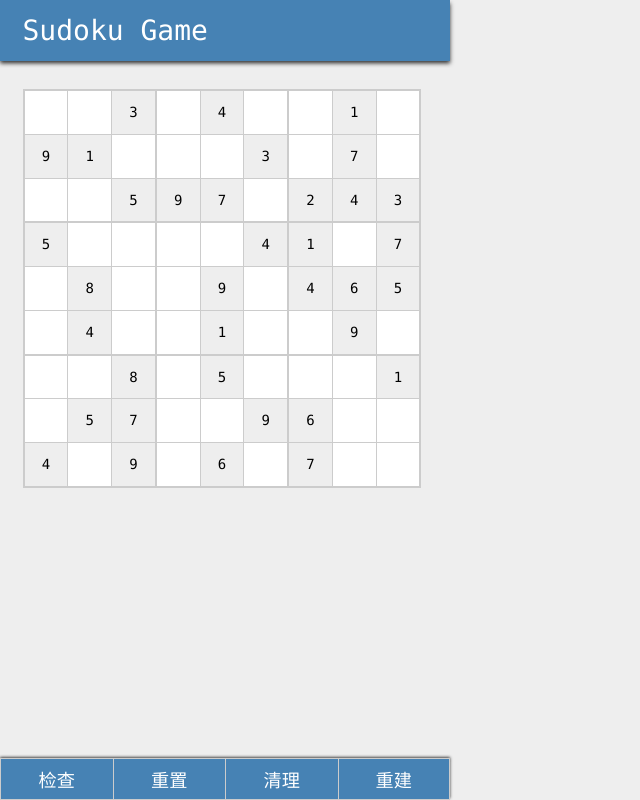
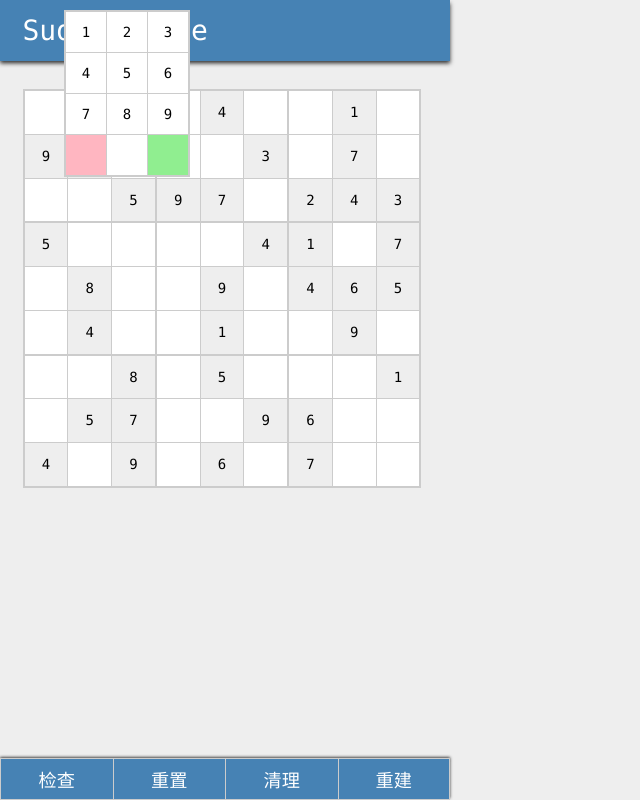
Before and after one commit to suuzhh/sudoku, a website built with webpack: page template.html in a window 1280 px wide. Shown: the whole page, without its empty margins (0-640 px from the left). Built offline with nearby package versions, Linux system fonts and the light colour scheme.

Commit message:
add 弹出面板样式

```diff
--- a/src/scss/main.scss
+++ b/src/scss/main.scss
@@ -1,5 +1,7 @@
 $shadowBottom: 0 0.2rem 0.3rem rgba(48, 48, 48, 192);
 $shadowTop: 0 -0.1rem 0.2rem rgba(48,48,48,192);
+
+$popupCellSize: 40px;
 
 html {
     font-size: 14px;
@@ -65,6 +67,14 @@ body {
             &.fixed {
                 background: #eee;
             }
+
+            &.mark1 {
+                background: lightpink;
+            }
+
+            &.mark2 {
+                background: lightgreen;
+            }
         }
 
         &.row_g_bottom {
@@ -116,3 +126,15 @@ body {
         }
     }
 }
+
+.popup-num {
+    @extend .container;
+
+    .row {
+        > span {
+            width: $popupCellSize;
+            height: $popupCellSize;
+            line-height: $popupCellSize;
+        }
+    }
+}
--- a/template.html
+++ b/template.html
@@ -20,7 +20,20 @@
         <button type="button" id="rebuild">重建</button>
     </div>
     <!-- 弹出面板 -->
-    <div id="popupNumbers" class="grid popup-num hidden"></div>
+    <div id="popupNumbers" class="grid popup-num" style="position: absolute; left: 0; top: 10px;">
+        <div class="row">
+            <span>1</span><span>2</span><span>3</span>
+        </div>
+        <div class="row">
+            <span>4</span><span>5</span><span>6</span>
+        </div>
+        <div class="row">
+            <span>7</span><span>8</span><span>9</span>
+        </div>
+        <div class="row">
+            <span class="mark1"></span><span></span><span class="mark2"></span>
+        </div>
+    </div>
 
     <script src="http://code.jquery.com/jquery-3.1.1.min.js"></script>
 </body>
```
